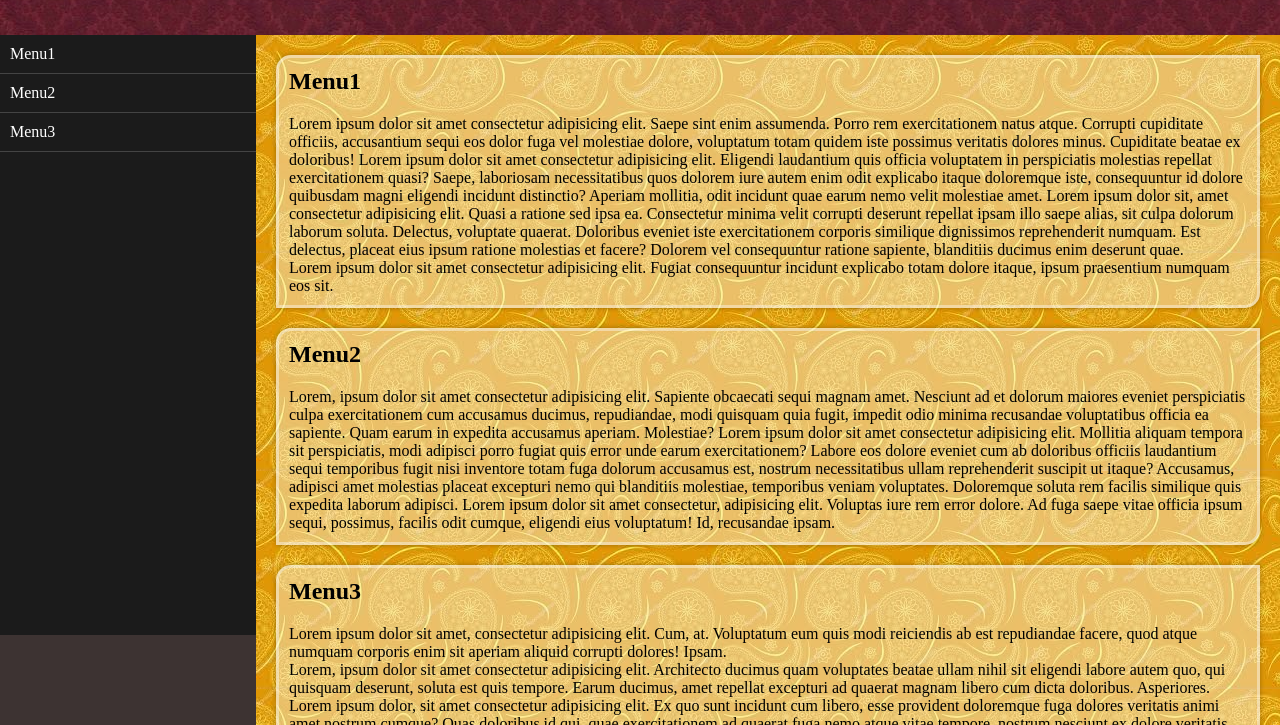
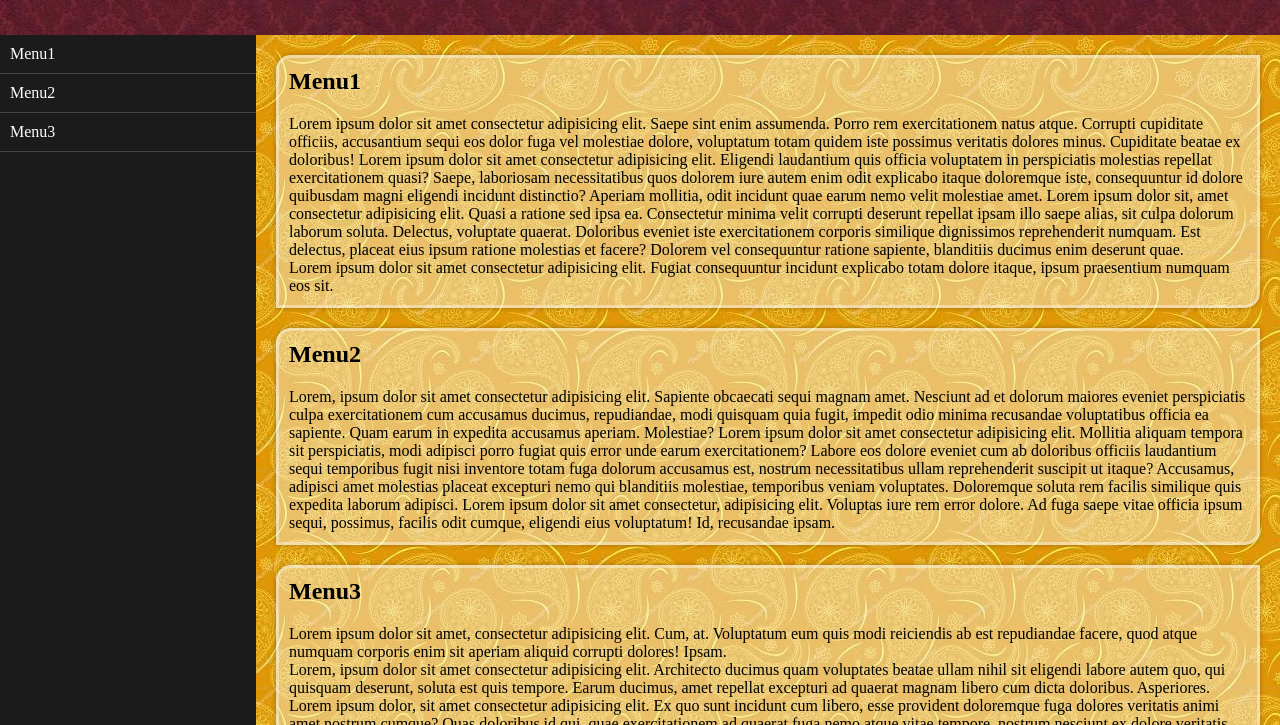
Before and after one commit to penzesdavid/navmenu, a plain HTML site: page index.html in a window 1280 px wide. Shown: the part 75-800 px from the top of the page. Drawn offline with Linux system fonts and the light colour scheme.

Commit message:
Update style.css

```diff
--- a/style.css
+++ b/style.css
@@ -1,8 +1,8 @@
- *{
+*{
     margin: 0;
     padding: 0;
     box-sizing: border-box;
- }
+}
 
 body{
     background-color: #3d3332;
@@ -26,7 +26,7 @@ nav{
     float: left;
     width: 20%;
     background-color: #1b1b1b;
-    min-height: 600px;
+    min-height: 823px;
 }
 
 nav ul{
```
